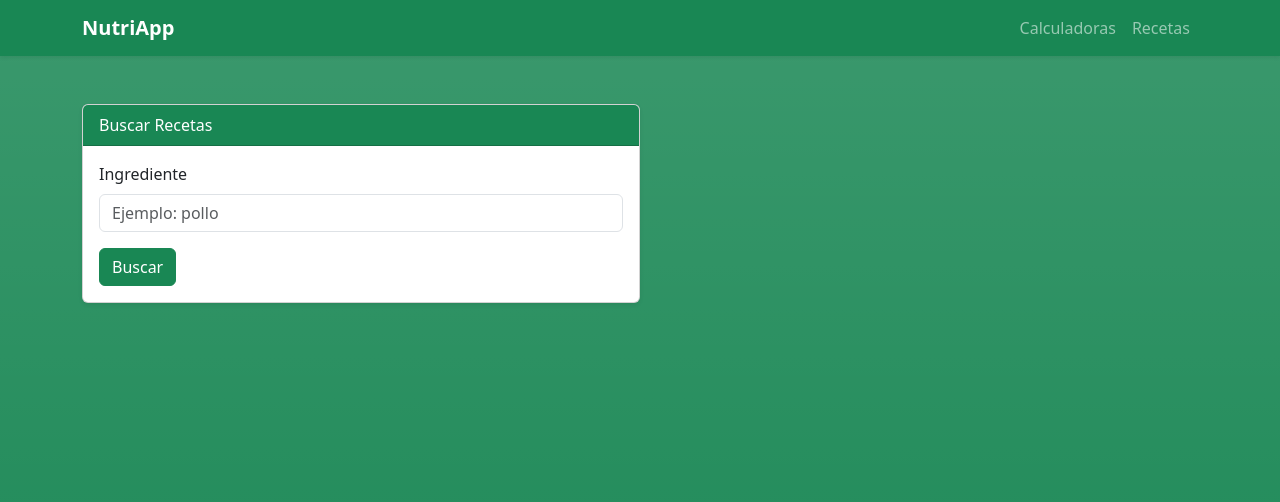
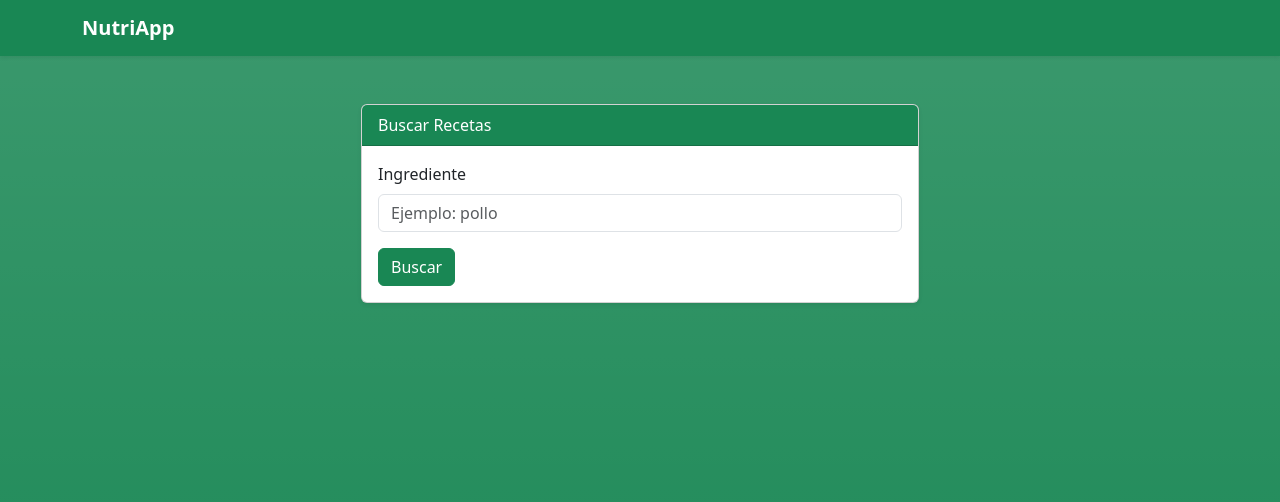
Before and after one commit to Miguel85ytpro/nutryap, a Flask app: template templates/formulario.html in a window 1280 px wide. Shown: the top 502 px of the page. Run offline with Flask 3, Linux system fonts and the light colour scheme; the template is opened without the code that fills it, so the values that code supplies are empty.

Commit message:
formulario.html

```diff
--- a/templates/formulario.html
+++ b/templates/formulario.html
@@ -9,13 +9,17 @@
 <body class="bg-success bg-gradient text-white d-flex flex-column min-vh-100">
 {% extends "base.html" %}
 
+{% block navbar_links %}{% endblock %}
+
 {% block content %}
-    <div class="card shadow-sm text-dark w-50">
+
+<div class="col-md-6 mx-auto">
+<div class="card shadow-sm text-dark">
 <div class="card-header bg-success text-white">
 Buscar Recetas
 </div>
 <div class="card-body">
-            <form method="POST" action="/resultado">
+<form method="POST" action="{{ url_for('resultado') }}">
 <div class="mb-3">
 <label for="ingrediente" class="form-label">Ingrediente</label>
 <input type="text" class="form-control" id="ingrediente" name="ingrediente" placeholder="Ejemplo: pollo" required>
@@ -24,8 +28,8 @@
 </form>
 </div>
 </div>
+</div>
 {% endblock %}
-
     <script src="https://cdn.jsdelivr.net/npm/bootstrap@5.3.2/dist/js/bootstrap.bundle.min.js"></script>
 </body>
 </html>
```
Lines whose indentation alone changed are shown as unchanged.
